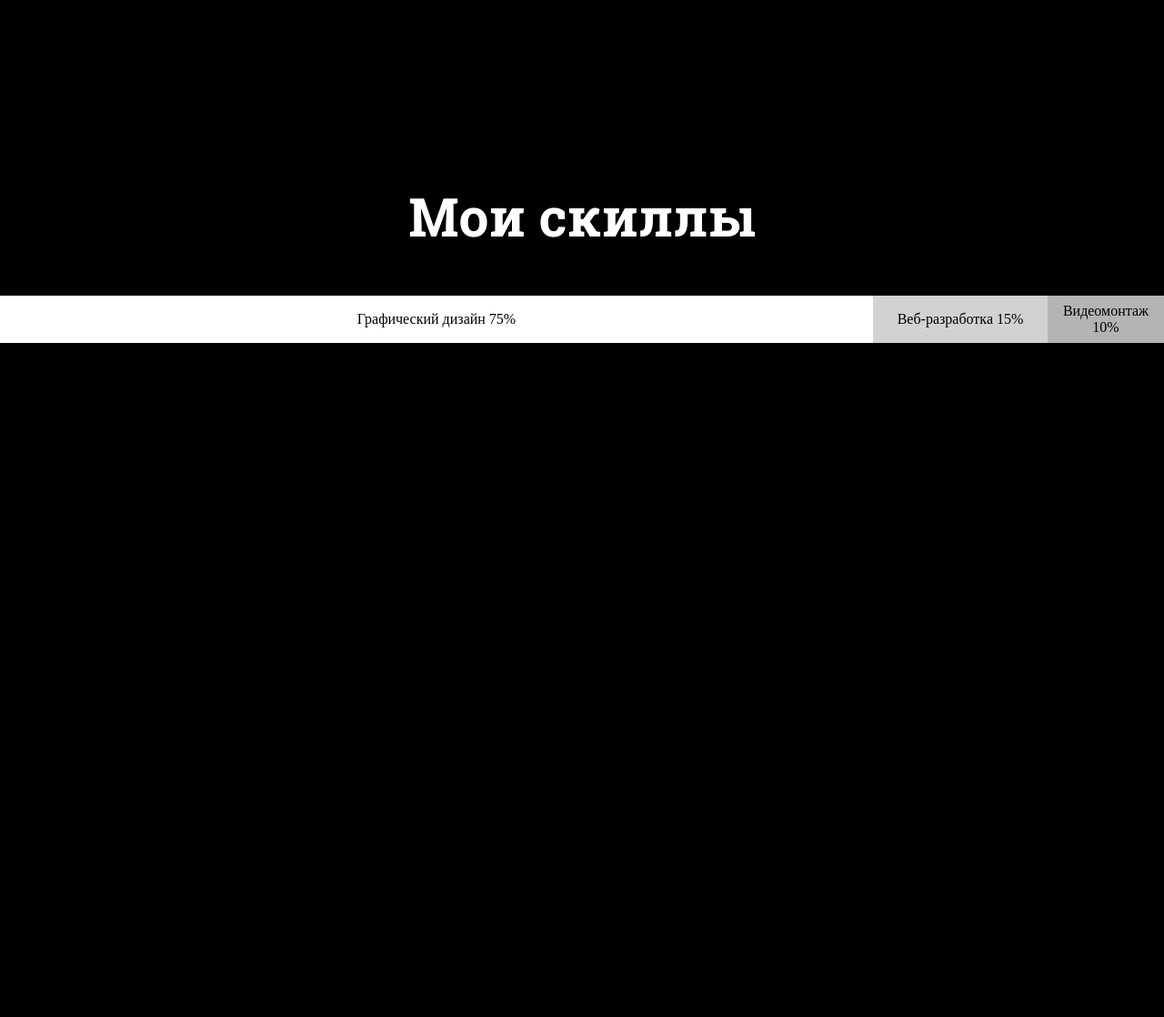
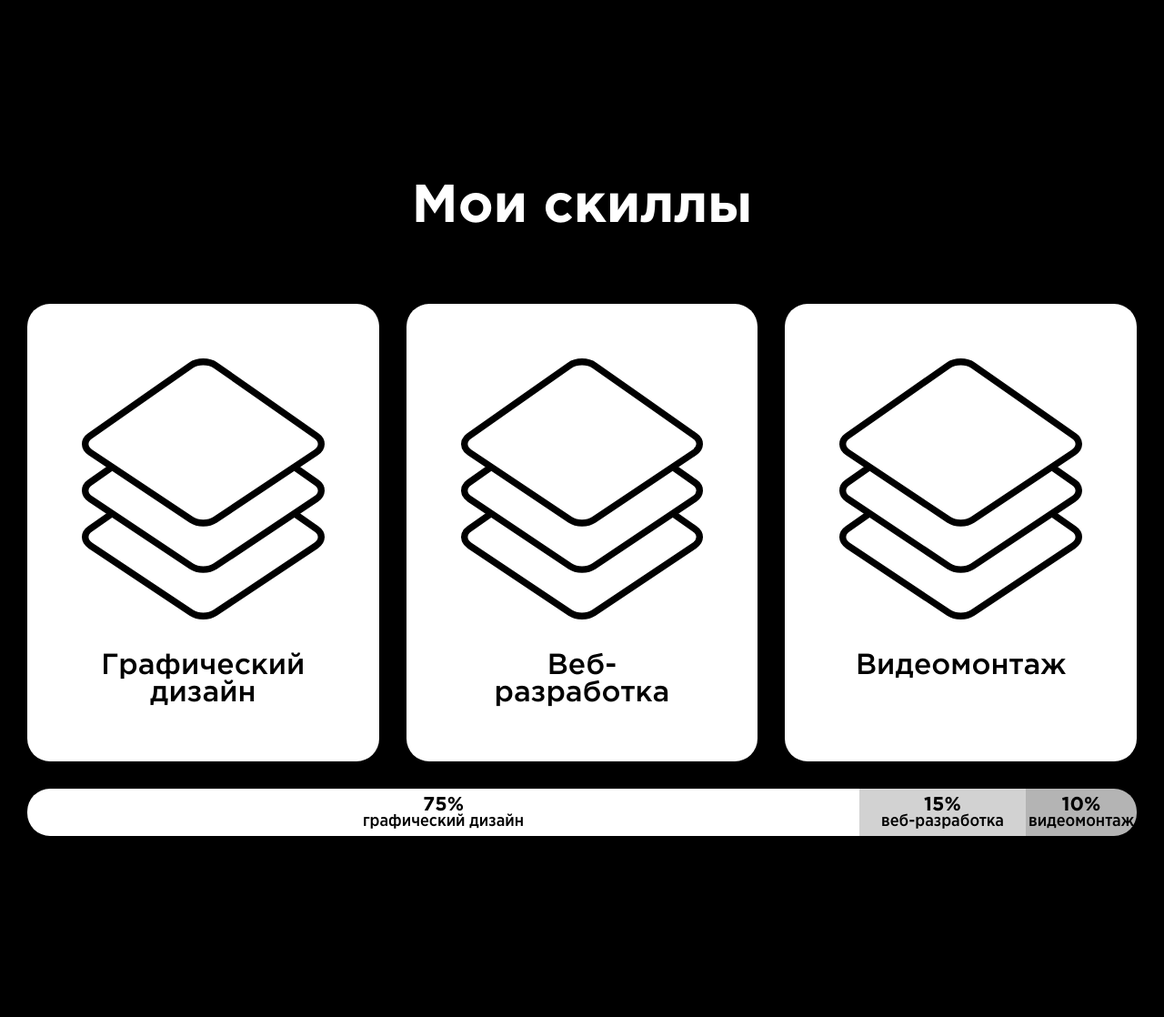
Before and after one commit to PbIBa/vertexofvortex.github.io, a PHP site: page /prototype.html in a window 1280 px wide. Shown: the part 585-1703 px from the top of the page at 91% size. Before the commit the page ends 962 px from the top, so only its background shows below. Run offline with PHP 8.4, Linux system fonts and the light colour scheme.

Commit message:
updaaaaaaaaaaaaate

```diff
--- a/css/prototype.css
+++ b/css/prototype.css
@@ -1,23 +1,28 @@
 @charset "utf-8";
 
 @font-face {
-	font-family: 'Roboto Slab Regular';
-	src: url(../fonts/RobotoSlab-Regular.ttf);
+	font-family: 'Gotham Narrow Medium';
+	src: url(../fonts/GothaProNarMed.otf);
 }
 
 @font-face {
-	font-family: 'Roboto Slab Bold';
-	src: url(../fonts/RobotoSlab-Bold.ttf);
+	font-family: 'Gotham Bold';
+	src: url(../fonts/GothaProBol.otf);
 }
 
 @font-face {
-	font-family: 'Roboto Slab Light';
-	src: url(../fonts/RobotoSlab-Light.ttf);
+	font-family: 'Gotham Medium';
+	src: url(../fonts/GothaProMed.otf);
 }
 
 @font-face {
-	font-family: 'Roboto Regular';
-	src: url(../fonts/Roboto-Regular.ttf)
+	font-family: 'Gotham Light';
+	src: url(../fonts/GothaProLig.otf)
+}
+
+@font-face {
+	font-family: 'Gotham Regular';
+	src: url(../fonts/GothaProReg.otf);
 }
 
 body {
@@ -40,35 +45,64 @@ body {
 
 h1 {
 	font-size: 44pt;
-	font-family: 'Roboto Slab Bold';
+	font-family: 'Gotham Bold';
 }
 
 #skills-columns-wrapper {
 	width: 100%;
 	border: none;
-	border-spacing: 0px;
-	margin-bottom: 500px;
+	border-spacing: 30px;
 }
 
 .skills-column {
-	align-content: center;
-	font-size: 12pt;
-	font-family: 'Roboto Slab';
+	vertical-align: top;
+	height: 300px;
+	background: #FFFFFF;
+	border-radius: 25px;
+	color: #000000;
+	width: 33%;
+	padding: 60px;
+	font-family: 'Gotham Medium';
+	font-size: 24pt;
+}
+
+#skills-bar-columns-wrapper {
+	width: 100%;
+	border: none;
+	border-spacing: 0px;
+	margin-bottom: 500px;
+	padding: 0 30px 0 30px;
+}
+
+.skills-bar-column {
+	font-size: 14pt;
+	font-family: 'Gotham Narrow Medium';
 	color: #000000;
 	height: 50px;
 }
 
-#skills-column-design {
+#skills-bar-column-design {
 	background: #FFFFFF;
 	width: 75%;
+	border-radius: 25px 0 0 25px;
 }
 
-#skills-column-web {
+#skills-bar-column-web {
 	background: #D2D2D2;
 	width: 15%;
 }
 
-#skills-column-video {
+#skills-bar-column-video {
 	background: #B4B4B4;
 	width: 10%;
+	border-radius: 0 25px 25px 0;
 }
+
+#skills-bar-column-percent {
+	font-size: 16pt;
+	font-family: 'Gotham Bold';
+}
+
+#skills-column-image {
+	margin-bottom: 30px;
+}
--- a/prototype.html
+++ b/prototype.html
@@ -14,9 +14,31 @@
 		<center><h1>Мои скиллы</h1></center>
 		<table id="skills-columns-wrapper">
 			<tr>
-				<td class="skills-column" id="skills-column-design"><center>Графический дизайн 75%</center></td>
-				<td class="skills-column" id="skills-column-web"><center>Веб-разработка 15%</center></td>
-				<td class="skills-column" id="skills-column-video"><center>Видеомонтаж 10%</center></td>
+				<td class="skills-column" id="skills-column-design">
+					<center><img src="images/graphic-design.svg" id="skills-column-image"></center>
+					<center>Графический дизайн</center>
+				</td>
+				<td class="skills-column" id="skills-column-web">
+					<center><img src="images/graphic-design.svg" id="skills-column-image"></center>
+					<center>Веб-разработка</center>
+				</td>
+				<td class="skills-column" id="skills-column-video">
+					<center><img src="images/graphic-design.svg" id="skills-column-image"></center>
+					<center>Видеомонтаж</center>
+				</td>
+			</tr>
+		</table>
+		<table id="skills-bar-columns-wrapper">
+			<tr>
+				<td class="skills-bar-column" id="skills-bar-column-design">
+					<center><span id="skills-bar-column-percent">75%</span><br>графический дизайн</center>
+				</td>
+				<td class="skills-bar-column" id="skills-bar-column-web">
+					<center><span id="skills-bar-column-percent">15%</span><br>веб-разработка</center>
+				</td>
+				<td class="skills-bar-column" id="skills-bar-column-video">
+					<center><span id="skills-bar-column-percent">10%</span><br>видеомонтаж</center>
+				</td>
 			</tr>
 		</table>
 	</section>
```
Also changed, not shown: fonts/GothaProBla.otf (added), fonts/GothaProBlaIta.otf (added), fonts/GothaProBol.otf (added), fonts/GothaProBolIta.otf (added), fonts/GothaProIta.otf (added), fonts/GothaProLig.otf (added), fonts/GothaProLigIta.otf (added), fonts/GothaProMed.otf (added), fonts/GothaProMedIta.otf (added), fonts/GothaProNarBol.otf (added), fonts/GothaProNarMed.otf (added), fonts/GothaProReg.otf (added), images/graphic-design.svg (added).
